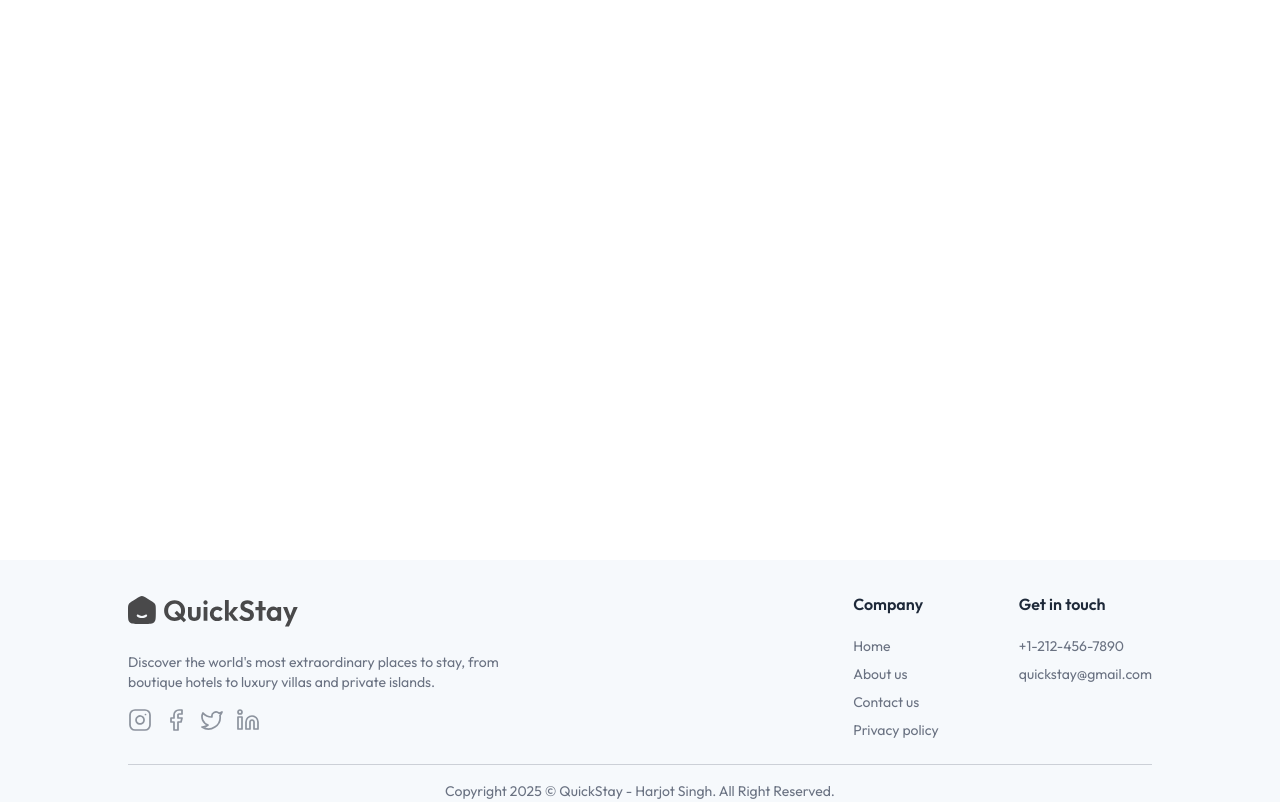
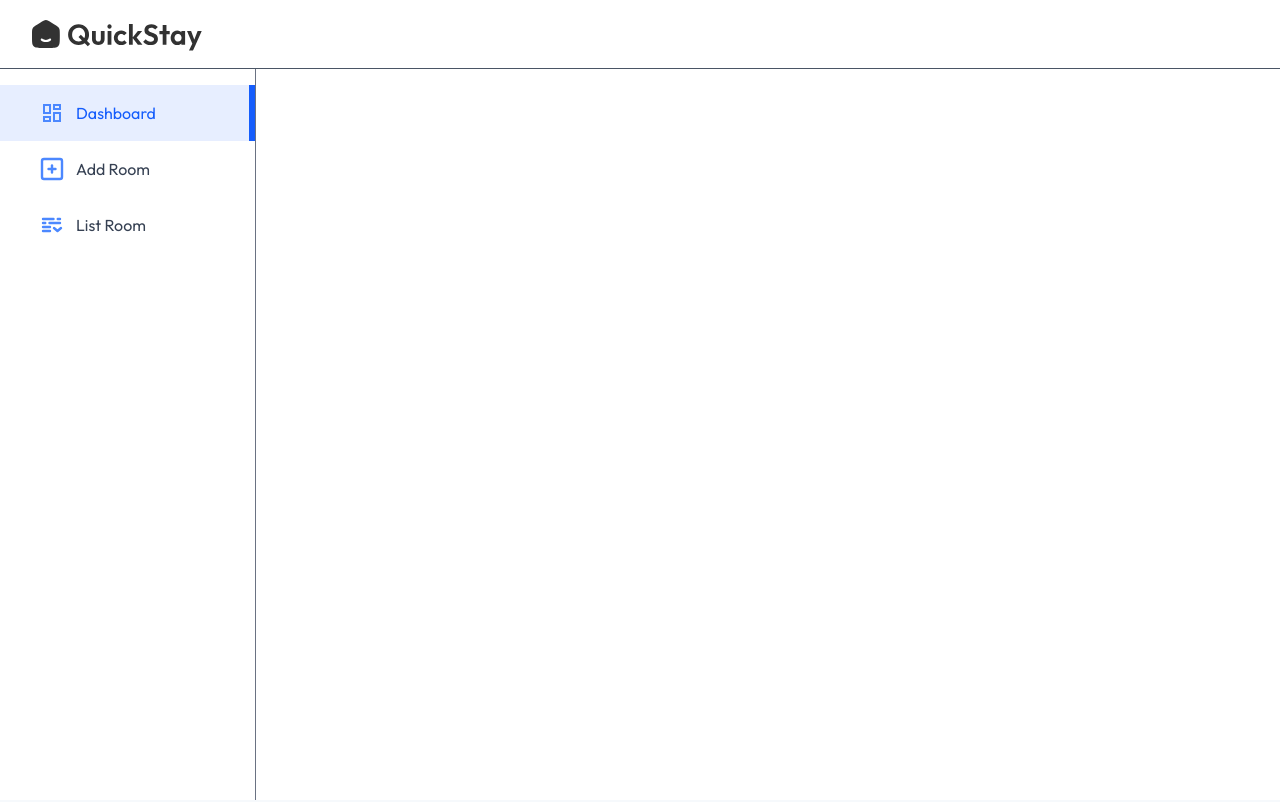
Before and after one commit to harjot38/Hotel-Booking, a React (Vite) app in the folder client/: page /owner in a window 1280 px wide. Shown: the top 802 px of the page. Built offline with nearby package versions, Linux system fonts and the light colour scheme; a web font is replaced by a local one.

Commit message:
Started working on Owner

```diff
--- a/client/src/App.jsx
+++ b/client/src/App.jsx
@@ -6,6 +6,8 @@ import Footer from './components/Footer';
 import AllRooms from './pages/AllRooms';
 import RoomDetails from './components/RoomDetails';
 import MyBookings from './pages/MyBookings';
+import HotelReg from './components/HotelReg';
+import Layout from './pages/hotelOwner/Layout';
 
 const App = () => {
 
@@ -14,12 +16,16 @@ const App = () => {
   return (
     <div>
       {!isOwnerPath && <Navbar />}
+      {false && <HotelReg />}
       <div className='min-h-[70vh]'>
         <Routes>
           <Route path='/' element={<Home />} />
           <Route path='/rooms' element={<AllRooms />} />
           <Route path='/rooms/:id' element={<RoomDetails />} />
           <Route path='/my-bookings' element={<MyBookings />} />
+          <Route path='/owner' element={<Layout />}>
+
+          </Route>
         </Routes>
       </div>
       <Footer />
--- a/client/src/assets/assets.js
+++ b/client/src/assets/assets.js
@@ -38,6 +38,7 @@ import uploadArea from "./uploadArea.svg";
 import totalBookingIcon from "./totalBookingIcon.svg";
 import totalRevenueIcon from "./totalRevenueIcon.svg";
 import subscribe from './subscribe.png'
+import jeju from './jejuIsland.png'
 
 export const assets = {
     logo,
@@ -73,13 +74,17 @@ export const assets = {
     totalBookingIcon,
     totalRevenueIcon,
     subscribe,
+    jeju
 }
 
 export const cities = [
+    "Mumbai",
     "Seoul",
+    "Tokyo",
     "Dubai",
     "Singapore",
     "New York",
+    "London",
 ];
 
 // Exclusive Offers Dummy Data
--- /dev/null
+++ b/client/src/components/HotelReg.jsx
@@ -0,0 +1,75 @@
+import React from 'react'
+import { assets, cities } from '../assets/assets'
+
+const HotelReg = () => {
+    return (
+        <div className='fixed top-0 bottom-0 left-0 right-0 z-100 flex items-center justify-center bg-black/70'>
+            <form className='flex bg-white rounded-xl max-w-4xl max-md:mx-2'>
+                <img src={assets.jeju} alt="reg-image"
+                    className='w-1/2 rounded-xl hidden md:block'
+                />
+
+                <div className='relative flex flex-col items-center md:w-1/2 p-8 md:p-10'>
+                    <img src={assets.closeIcon} alt="close-icon"
+                        className='absolute top-4 right-4 h-4 w-4 cursor-pointer'
+                    />
+                    <p className='text-2xl font-semibold mt-7'>
+                        Register Your Hotel
+                    </p>
+
+                    {/* Hotel Name */}
+                    <div className='w-full mt-4'>
+                        <label htmlFor="name" className='font-medium text-gray-600'>
+                            Hotel Name
+                        </label>
+                        <input type="text"
+                            id='name'
+                            placeholder='Type Here'
+                            className='border border-gray-300 rounded w-full px-4 py-3 mt-2 outline-indigo-600 font-light' required
+                        />
+                    </div>
+
+                    {/* Contact */}
+                    <div className='w-full mt-4'>
+                        <label htmlFor="contact" className='font-medium text-gray-600'>
+                            Phone
+                        </label>
+                        <input type="number"
+                            id='contact'
+                            placeholder='Type Here'
+                            className='border border-gray-300 rounded w-full px-4 py-3 mt-2 outline-indigo-600 font-light' required
+                        />
+                    </div>
+
+                    {/* Address */}
+                    <div className='w-full mt-4'>
+                        <label htmlFor="address" className='font-medium text-gray-600'>
+                            Address
+                        </label>
+                        <input type="text"
+                            id='address'
+                            placeholder='Type Here'
+                            className='border border-gray-300 rounded w-full px-4 py-3 mt-2 outline-indigo-600 font-light' required
+                        />
+                    </div>
+
+                    {/* City Dropdown */}
+                    <div className='w-full mt-4 max-w-60 mr-auto'>
+                        <label htmlFor="city" className='font-medium text-gray-600'>City</label>
+                        <select id="city" className="border border-gray-300 rounded w-full px-4 py-3 mt-2 outline-indigo-600 font-light" required>
+                            <option value="">Select City</option>
+                            {cities.map((city) => (
+                                <option key={city} value={city}>{city}</option>
+                            ))}
+                        </select>
+                    </div>
+                    <button className='bg-indigo-400 hover:bg-indigo-600 text-white mr-auto mt-8 px-6 py-2 rounded transition-all ease-in-out cursor-pointer'>
+                        Register
+                    </button>
+                </div>
+            </form>
+        </div>
+    )
+}
+
+export default HotelReg
--- /dev/null
+++ b/client/src/components/hotelOwner/Navbar.jsx
@@ -0,0 +1,17 @@
+import React from 'react'
+import { Link } from 'react-router-dom'
+import { assets } from '../../assets/assets'
+import { UserButton } from '@clerk/clerk-react'
+
+const Navbar = () => {
+  return (
+    <div className='flex items-center justify-between px-4 md:px-8 border-b border-gray-600 py-4 bg-white transition-all duration-300'>
+      <Link to='/'>
+        <img src={assets.logo} alt="logo" className='h-9 invert opacity-80'/>
+      </Link>
+      <UserButton />
+    </div>
+  )
+}
+
+export default Navbar
--- /dev/null
+++ b/client/src/components/hotelOwner/Sidebar.jsx
@@ -0,0 +1,30 @@
+import React from 'react'
+import { assets } from '../../assets/assets'
+import { NavLink } from 'react-router-dom'
+
+const Sidebar = () => {
+
+  const sideBarLinks = [
+    { name: "Dashboard", path: "/owner", icon: assets.dashboardIcon },
+    { name: "Add Room", path: "/owner/add-room", icon: assets.addIcon },
+    { name: "List Room", path: "/owner/list-room", icon: assets.listIcon },
+  ]
+
+  return (
+    <div className='md:w-64 w-16 border-r h-full text-base border-gray-500 pt-4 flex flex-col transition-all duration-300'>
+      {sideBarLinks.map((item, index) => (
+        <NavLink to={item.path} key={index} end='/owner'
+          className={({ isActive }) => `flex items-center py-4 px-5 md:px-10 gap-3 ${isActive ? "border-r-4 md:border-r-[6px] bg-blue-600/10 border-blue-600 text-blue-600" : "hover:bg-gray-100/90 border-white text-gray-700"}`}>
+          <img src={item.icon} alt={item.name}
+            className='min-h-6 min-w-6'
+          />
+          <p className='md:block hidden text-center'>
+            {item.name}
+          </p>
+        </NavLink>
+      ))}
+    </div>
+  )
+}
+
+export default Sidebar
--- /dev/null
+++ b/client/src/pages/hotelOwner/AddRoom.jsx
@@ -0,0 +1,9 @@
+import React from 'react'
+
+const AddRoom = () => {
+  return (
+    <div>AddRoom</div>
+  )
+}
+
+export default AddRoom
--- /dev/null
+++ b/client/src/pages/hotelOwner/Dashboard.jsx
@@ -0,0 +1,9 @@
+import React from 'react'
+
+const Dashboard = () => {
+  return (
+    <div>Dashboard</div>
+  )
+}
+
+export default Dashboard
--- /dev/null
+++ b/client/src/pages/hotelOwner/Layout.jsx
@@ -0,0 +1,20 @@
+import React from 'react'
+import Navbar from '../../components/hotelOwner/Navbar'
+import Sidebar from '../../components/hotelOwner/Sidebar'
+import { Outlet } from 'react-router-dom'
+
+const Layout = () => {
+  return (
+    <div className='flex flex-col h-screen'>
+      <Navbar />
+      <div className='flex h-full'>
+        <Sidebar />
+        <div className='flex-1 p-4 pt-10 md:px-10 h-full'>
+          <Outlet />
+        </div>
+      </div>
+    </div>
+  )
+}
+
+export default Layout
--- /dev/null
+++ b/client/src/pages/hotelOwner/ListRoom.jsx
@@ -0,0 +1,9 @@
+import React from 'react'
+
+const ListRoom = () => {
+  return (
+    <div>ListRoom</div>
+  )
+}
+
+export default ListRoom
```
Also changed, not shown: client/src/assets/jejuIsland.png (added).
